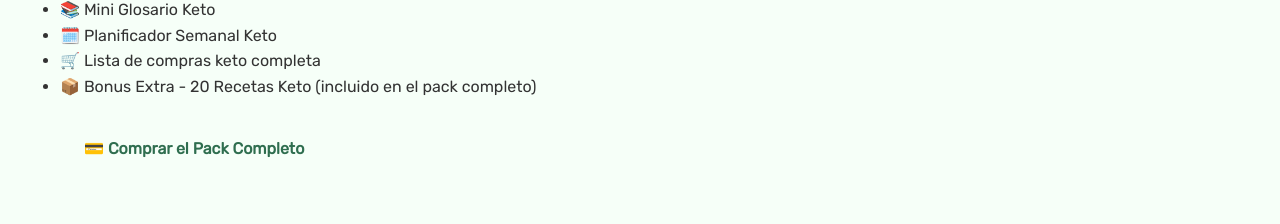
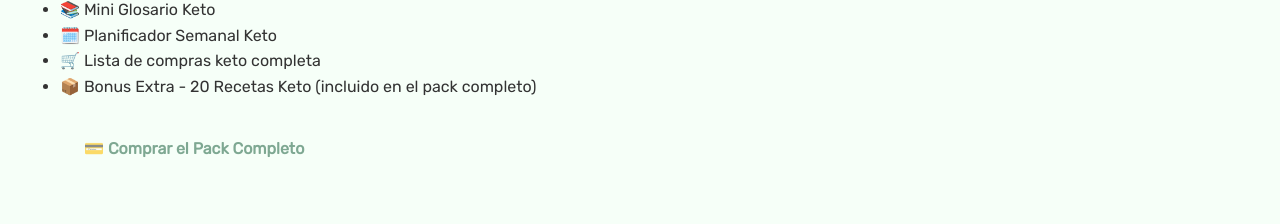
Before and after one commit to SantiagoF2-cyber/KetoFacil, a plain HTML site: page index.html in a window 1280 px wide. Shown: the part 2424-2648 px from the top of the page. Drawn offline with Linux system fonts and the light colour scheme.

Commit message:
Desactivo botón de Comprar pack Completo

```diff
--- a/style.css
+++ b/style.css
@@ -243,3 +243,9 @@ footer {
     scroll-snap-align: start;
   }
 }
+
+.btn-inactivo {
+  opacity: 0.6;
+  cursor: default;
+  pointer-events: none; /* Desactiva completamente el clic */
+}
```
